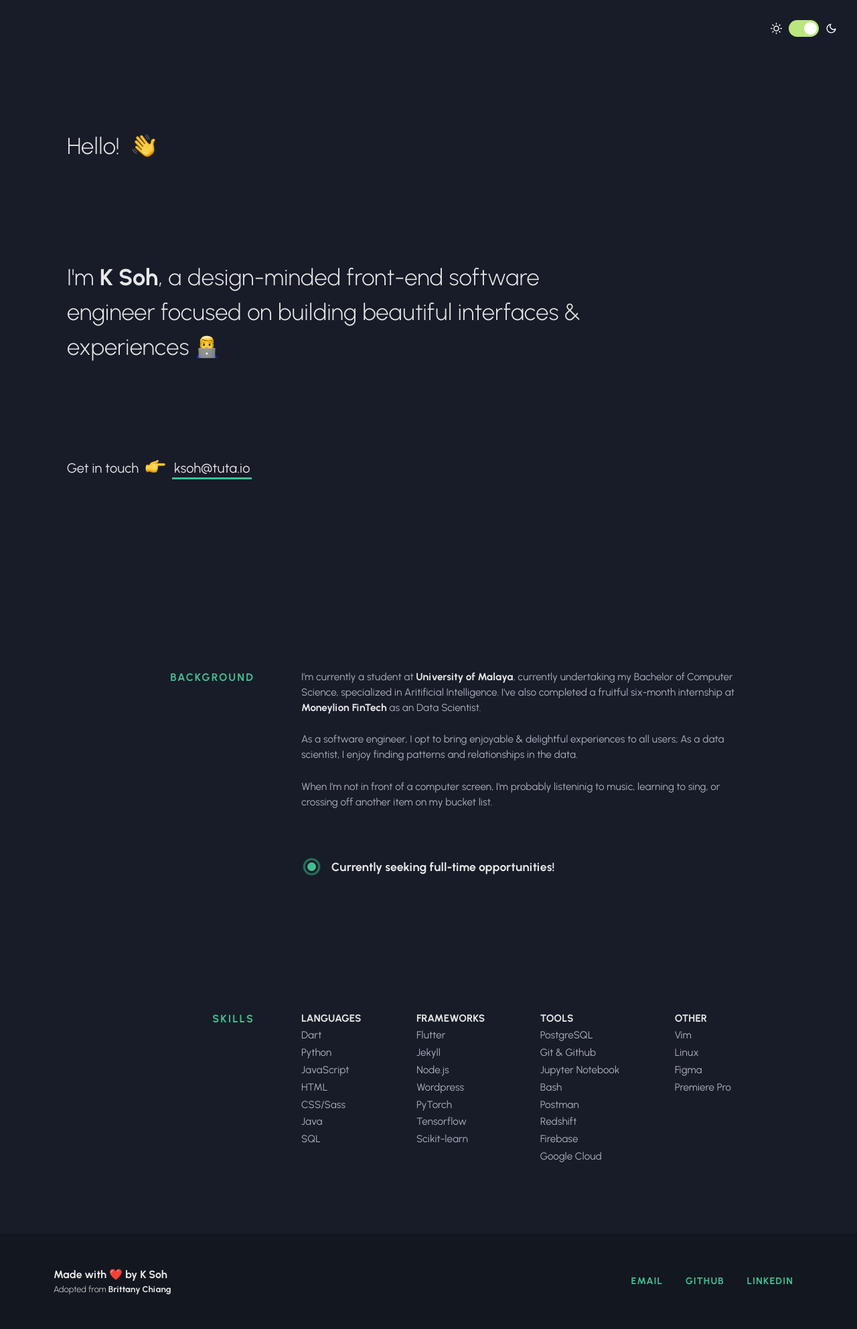
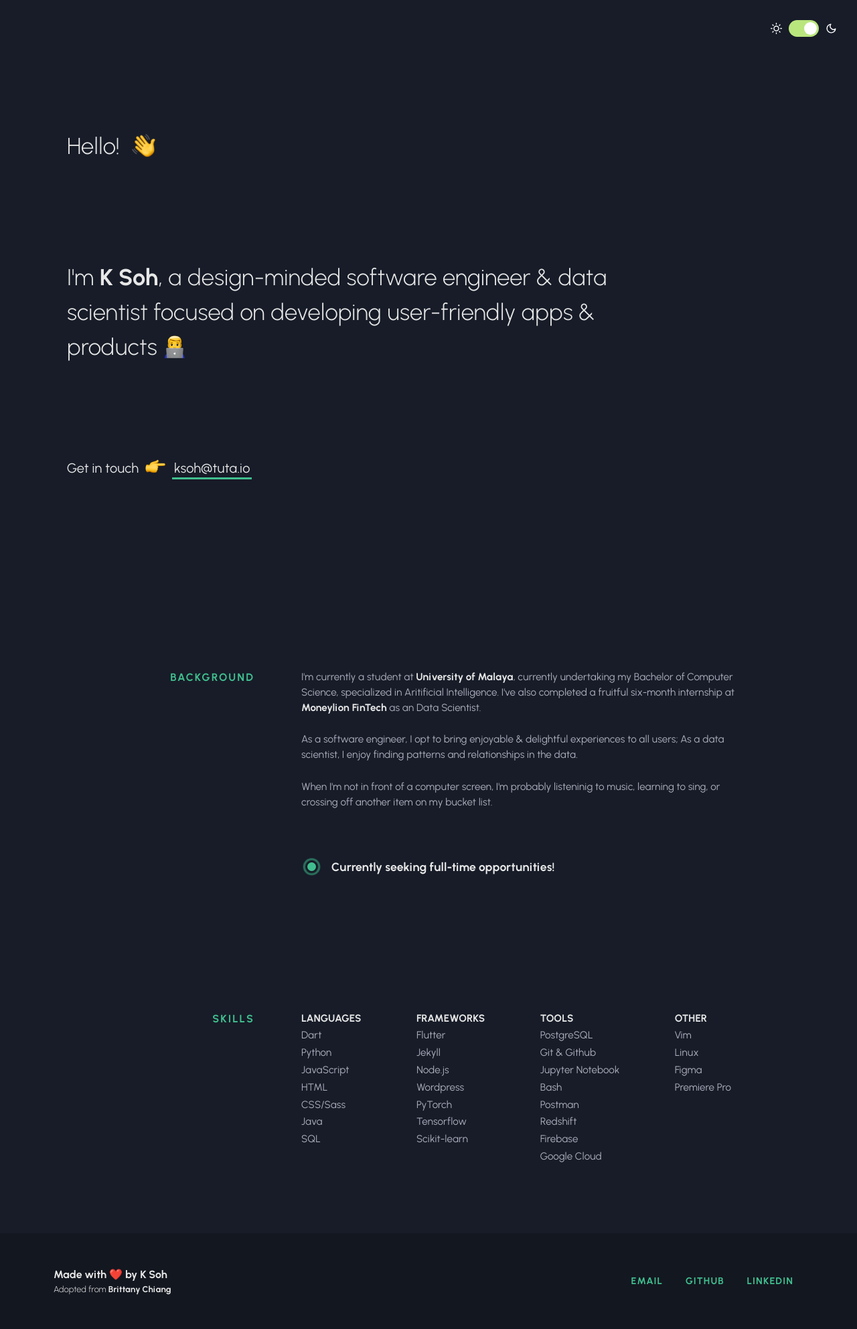
Before and after one commit to notAunty/portfolio, a Jekyll site: the page built from index.html, in a window 1280 px wide. Shown: the whole page at 67% size. Built offline with Jekyll 4.4.1, drawn with Linux system fonts in a browser that asks for light colours.

Commit message:
updated tagline & fixed spacing

```diff
--- a/_includes/footer.html
+++ b/_includes/footer.html
@@ -12,7 +12,6 @@
       <span>Adopted from</span>
       <a class="underline-link" href="https://github.com/bchiang7">Brittany Chiang</a>
     </div>
-
   </div>
 
   <div class="footer__links">
--- a/_includes/intro.html
+++ b/_includes/intro.html
@@ -4,7 +4,7 @@
   </>
 
   <h2 class="intro__tagline">I'm
-    <span class="name">{{site.name}}</span>, a design-minded front-end software engineer focused on building beautiful interfaces &amp; experiences
+    <span class="name">{{site.name}}</span>, a design-minded software engineer &amp; data scientist focused on developing user-friendly apps &amp; products
     <span class="emoji technologist"></span>
   </h2>
 
--- a/_sass/_intro.scss
+++ b/_sass/_intro.scss
@@ -71,7 +71,7 @@
   }
   &__tagline {
     font-weight: 300;
-    max-width: 800px;
+    max-width: 838px;
     .name {
       font-weight: 700;
     }
```
